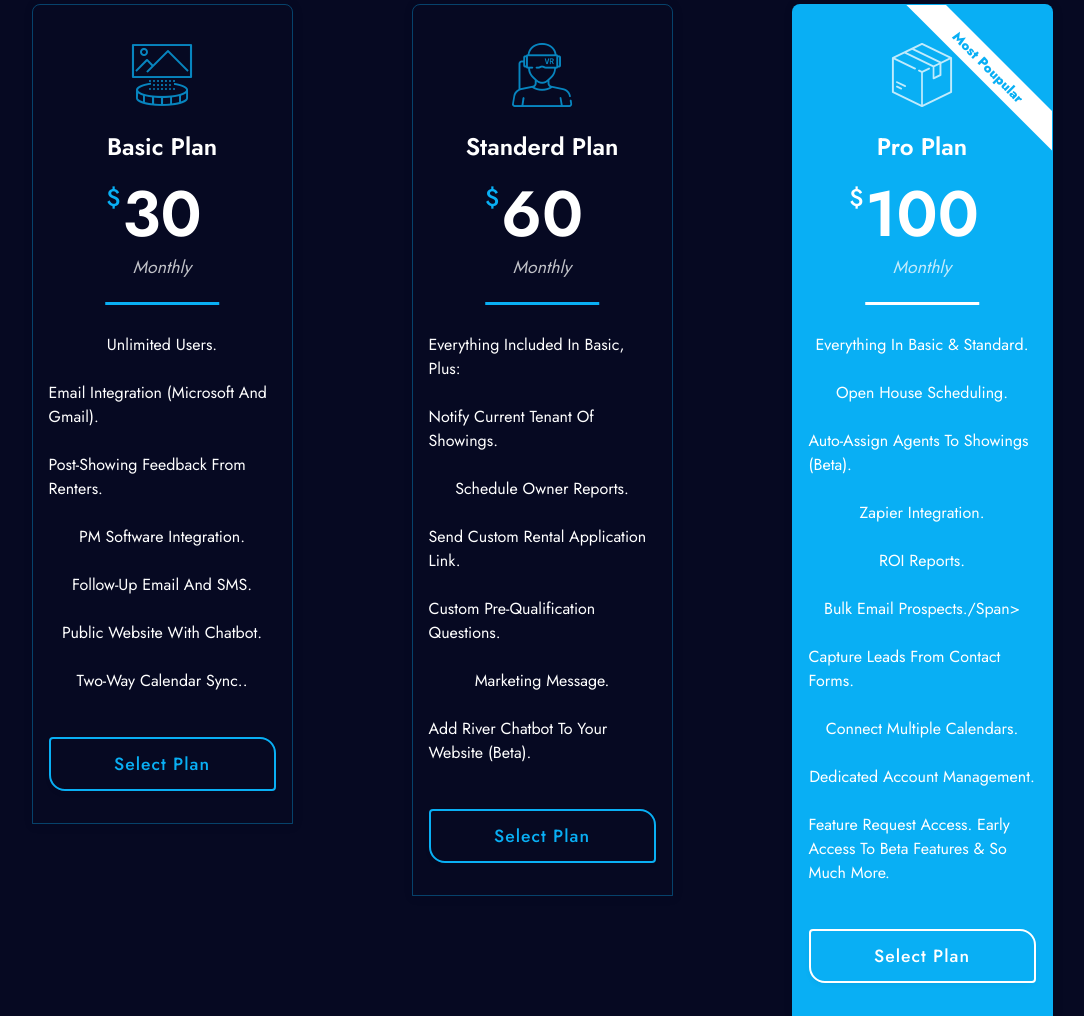
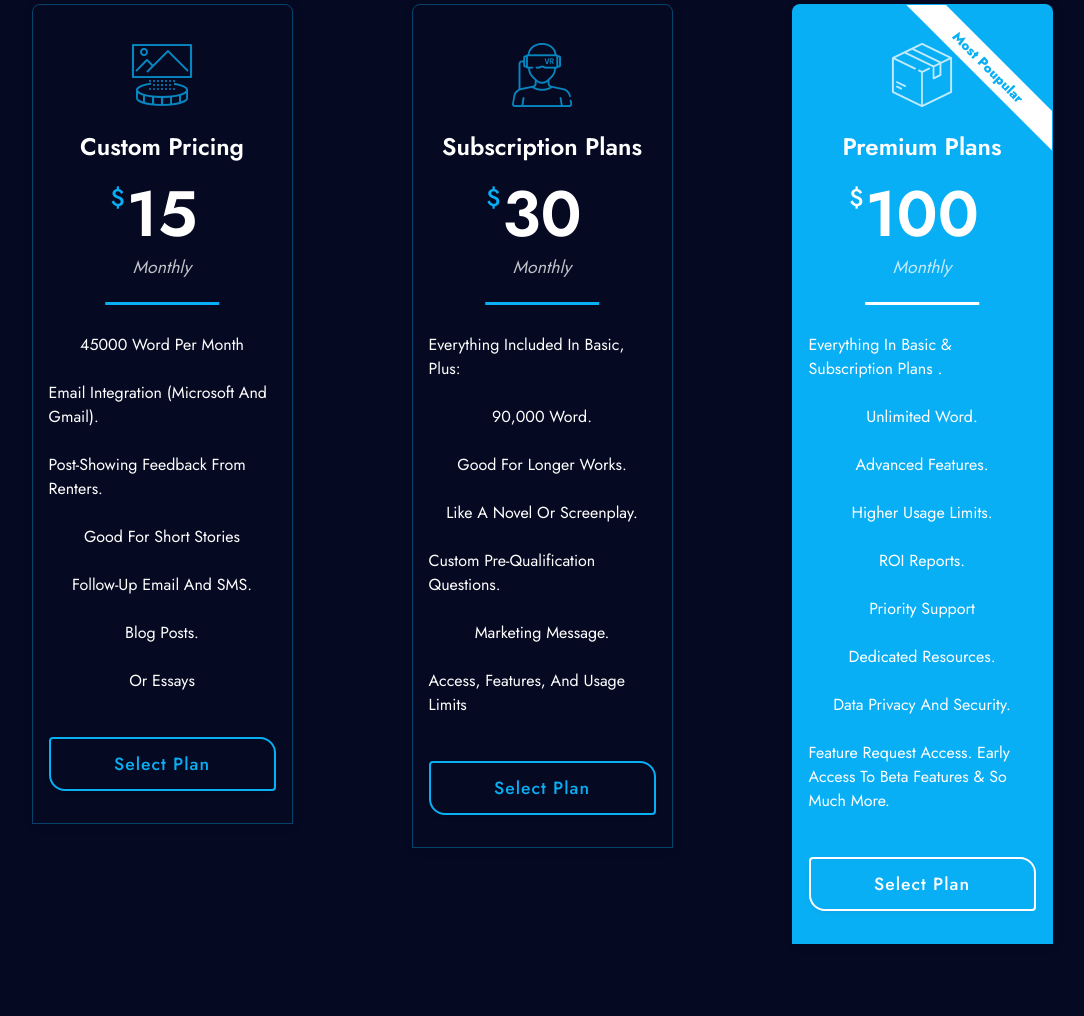
Before and after one commit to MeetYourAI/AIWriter, a plain HTML site: page index.html in a window 1280 px wide. Shown: the part 6500-7516 px from the top of the page, without its empty margins (98-1182 px from the left). Drawn offline with Linux system fonts and the light colour scheme; animation ran at ten frames a second; files whose address does not match are found by name.

Commit message:
complate the pricing and testimonial section

```diff
--- a/index.html
+++ b/index.html
@@ -625,24 +625,24 @@
 				<div class="col-12  col-md-6 col-xl-3  mx-auto price-plan ">
 					<div class="plan    wow fadeInUp  " data-wow-delay=".1s ">
 						<div class="plan-head"><i class="flaticon-nft-1 plan-icon"></i>
-							<h4 class="plane-name">Basic plan</h4>
+							<h4 class="plane-name">Custom Pricing</h4>
 							<div class="plan-price">
-								<h3 class="price">30<sup class="currency-symbol">$</sup></h3><span
+								<h3 class="price">15<sup class="currency-symbol">$</sup></h3><span
 									class="per">Monthly</span>
 							</div>
 						</div>
 
 						<div class="plan-details">
 							<ul class="plan-list">
-								<li class="plan-feat "> <span class="feat-text">Unlimited Users. </span></li>
+								<li class="plan-feat "> <span class="feat-text">45000 Word per Month</span></li>
 								<li class="plan-feat "> <span class="feat-text">Email integration (Microsoft and Gmail).
 									</span></li>
 								<li class="plan-feat "> <span class="feat-text">Post-showing feedback from
 										renters.</span></li>
-								<li class="plan-feat "> <span class="feat-text">PM Software Integration.</span></li>
+								<li class="plan-feat "> <span class="feat-text">Good for short stories</span></li>
 								<li class="plan-feat "> <span class="feat-text">Follow-up email and SMS.</span></li>
-								<li class="plan-feat "> <span class="feat-text">Public website with chatbot.</span></li>
-								<li class="plan-feat "> <span class="feat-text">Two-way calendar sync..</span></li>
+								<li class="plan-feat "> <span class="feat-text">Blog posts.</span></li>
+								<li class="plan-feat "> <span class="feat-text">Or essays</span></li>
 							</ul>
 						</div>
 						<div class="plan-cta"><a class="cta-btn btn-outline " href="#0">select plan </a></div>
@@ -652,9 +652,9 @@
 				<div class="col-12  col-md-6 col-xl-3  mx-auto price-plan ">
 					<div class="plan    wow fadeInUp  " data-wow-delay=".3s ">
 						<div class="plan-head"><i class="flaticon-virtual-reality plan-icon"></i>
-							<h4 class="plane-name">standerd plan</h4>
+							<h4 class="plane-name">Subscription Plans</h4>
 							<div class="plan-price">
-								<h3 class="price">60<sup class="currency-symbol">$</sup></h3><span
+								<h3 class="price">30<sup class="currency-symbol">$</sup></h3><span
 									class="per">Monthly</span>
 							</div>
 						</div>
@@ -663,16 +663,14 @@
 							<ul class="plan-list">
 								<li class="plan-feat "> <span class="feat-text">Everything included in Basic, plus:
 									</span></li>
-								<li class="plan-feat "> <span class="feat-text">Notify current tenant of
-										showings.</span></li>
-								<li class="plan-feat "> <span class="feat-text">Schedule owner reports.</span></li>
-								<li class="plan-feat "> <span class="feat-text">Send custom rental application link.
+								<li class="plan-feat "> <span class="feat-text">90,000 Word.</span></li>
+								<li class="plan-feat "> <span class="feat-text">Good for longer works.</span></li>
+								<li class="plan-feat "> <span class="feat-text"> Like a novel or screenplay.
 									</span></li>
 								<li class="plan-feat "> <span class="feat-text">Custom pre-qualification
 										questions.</span></li>
 								<li class="plan-feat "> <span class="feat-text">Marketing message.</span></li>
-								<li class="plan-feat "> <span class="feat-text">Add River chatbot to your website
-										(beta).</span></li>
+								<li class="plan-feat "> <span class="feat-text">access, features, and usage limits</span></li>
 							</ul>
 						</div>
 						<div class="plan-cta"><a class="cta-btn btn-outline " href="#0">select plan </a></div>
@@ -682,7 +680,7 @@
 				<div class="col-12  col-md-6 col-xl-3  mx-auto price-plan ">
 					<div class="plan   featured  wow fadeInUp  " data-wow-delay=".5s ">
 						<div class="plan-head"><i class="flaticon-box plan-icon"></i>
-							<h4 class="plane-name">pro plan</h4>
+							<h4 class="plane-name">premium Plans</h4>
 							<div class="plan-price">
 								<h3 class="price">100<sup class="currency-symbol">$</sup></h3><span
 									class="per">Monthly</span>
@@ -691,18 +689,15 @@
 
 						<div class="plan-details">
 							<ul class="plan-list">
-								<li class="plan-feat "> <span class="feat-text">Everything in Basic & Standard.</span>
+								<li class="plan-feat "> <span class="feat-text">Everything in Basic & Subscription Plans .</span>
 								</li>
-								<li class="plan-feat "> <span class="feat-text">Open house scheduling.</span></li>
-								<li class="plan-feat "> <span class="feat-text">Auto-assign agents to showings
-										(beta).</span></li>
-								<li class="plan-feat "> <span class="feat-text">Zapier integration.</span></li>
+								<li class="plan-feat "> <span class="feat-text">Unlimited word.</span></li>
+								<li class="plan-feat "> <span class="feat-text">Advanced Features.</span></li>
+								<li class="plan-feat "> <span class="feat-text">Higher Usage Limits.</span></li>
 								<li class="plan-feat "> <span class="feat-text">ROI reports.</span></li>
-								<li class="plan-feat "> <span class="feat-text">Bulk email prospects./span></li>
-								<li class="plan-feat "> <span class="feat-text">Capture leads from contact forms.</span>
-								</li>
-								<li class="plan-feat "> <span class="feat-text">Connect multiple calendars.</span></li>
-								<li class="plan-feat "> <span class="feat-text">Dedicated account management.</span>
+								<li class="plan-feat "> <span class="feat-text">Priority Support</li>
+								<li class="plan-feat "> <span class="feat-text">Dedicated Resources.</span></li>
+								<li class="plan-feat "> <span class="feat-text">Data Privacy and Security.</span>
 								</li>
 								<li class="plan-feat "> <span class="feat-text">Feature request access. Early access to
 										beta features & so much more.</span></li>
@@ -740,15 +735,14 @@
 										<div class="customer-testimonial">
 											<div class="content">
 												<p class="testimonial-text ">
-													Responding to leads while you are sleeping. I love it how SmartLet
-													responds to leads while you are sleeping.
+													The A.I. was coming up with impressively cogent paragraphs of analysis — some, frankly, better than what I could have generated
 												</p>
 											</div>
 										</div>
 										<div class="customer-info ">
 											<div class="customer-details">
 												<p class="customer-name">Dainel Kristan</p>
-												<p class="customer-role">Property Manager</p>
+												<p class="customer-role">Writer</p>
 											</div>
 										</div>
 									</div>
@@ -763,14 +757,14 @@
 										<div class="customer-testimonial">
 											<div class="content">
 												<p class="testimonial-text ">
-													My inbox have been freed up significantly.
+													For writers who don’t like writing—which, in my experience, is nearly all of us— Sudowrite may well be a salvation.
 												</p>
 											</div>
 										</div>
 										<div class="customer-info ">
 											<div class="customer-details">
 												<p class="customer-name">Kathy Henry</p>
-												<p class="customer-role">Leasing Agent</p>
+												<p class="customer-role">Student</p>
 											</div>
 										</div>
 									</div>
@@ -785,14 +779,14 @@
 										<div class="customer-testimonial">
 											<div class="content">
 												<p class="testimonial-text ">
-													SmartLet has definitely been helpful with scheduling.
+													“Thanks to AI Word advanced technology, I'm able to write confidently and optimize my workday.”
 												</p>
 											</div>
 										</div>
 										<div class="customer-info ">
 											<div class="customer-details">
 												<p class="customer-name">Marshal Hofman</p>
-												<p class="customer-role">Real Estate Broker</p>
+												<p class="customer-role">journalism</p>
 											</div>
 										</div>
 									</div>
@@ -1014,7 +1008,7 @@
 						alt="logo" />
 					<div class="footer-col-content-wrapper">
 						<p class="footer-text-about-us">
-							Investing in SmartLet means investing in the future of property management – a future where
+							Investing in AI Word means investing in the future  – a future where
 							AI
 							sets new standards and opens unprecedented avenues for growth. Join us in shaping this
 							exciting
```
